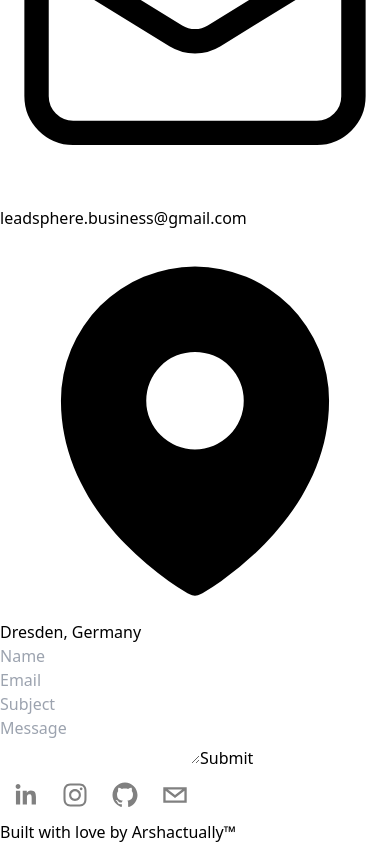
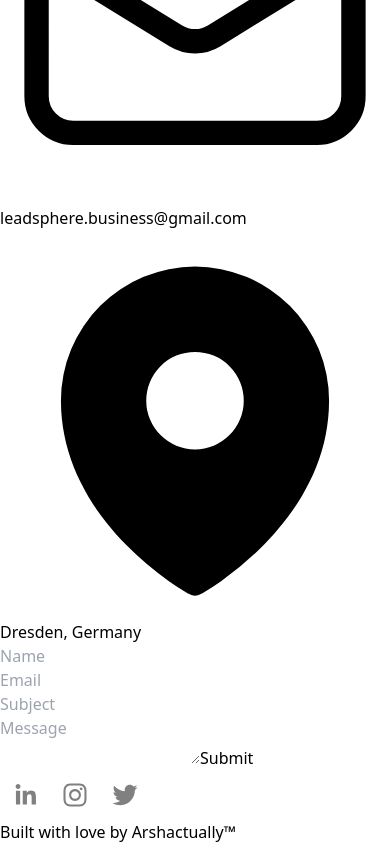
Before and after one commit to arshactually/lead_sphere, a Next.js app: page / in a window 390 px wide. Shown: the part 3630-4474 px from the top of the page. Built offline with nearby package versions, Linux system fonts and the light colour scheme.

Commit message:
made website more responsive

```diff
--- a/app/page.tsx
+++ b/app/page.tsx
@@ -21,7 +21,7 @@ export default function Home() {
     <Header />
 
     {/* Hero */}
-    <section id="hero" className='snap-start'>
+    <section id="hero" className='md:snap-start'>
       <Hero />
     </section>
 
--- a/components/About.tsx
+++ b/components/About.tsx
@@ -63,7 +63,7 @@ export default function About({}: Props) {
       transition={{ duration: 1.5 }}
       className="flex flex-col relative h-screen text-center md:text-left md:flex-row max-w-7xl px-10 justify-evenly mx-auto items-center"
     >
-      <h3 className="absolute top-24 uppercase tracking-[20px] text-gray-500 text-2xl">
+      <h3 className="absolute top-24 uppercase tracking-[20px] text-gray-500 text-2xl max-[480px]:top-10 max-[375px]:pl-[50px]">
         About
       </h3>
 
--- a/components/Contact.tsx
+++ b/components/Contact.tsx
@@ -91,7 +91,7 @@ function Contact({}: Props) {
 
   return (
     <div className="h-screen flex relative flex-col text-center md:text-left md:flex-row max-w-7xl px-10 justify-evenly mx-auto items-center">
-      <h3 className="absolute top-24 uppercase tracking-[20px] text-gray-500 text-2xl">
+      <h3 className="absolute top-24 uppercase tracking-[20px] text-gray-500 text-2xl max-[375px]:top-10 max-[375px]:pl-[50px]">
         Contact Us
       </h3>
 
--- a/components/Footer.tsx
+++ b/components/Footer.tsx
@@ -14,22 +14,17 @@ function Footer({}: Props) {
             bgColor='transparent'
         />
         <SocialIcon
-            url='https://www.instagram.com/arshactually/'
+            url='https://www.instagram.com/leadsphere.ai/'
             fgColor='gray'
             bgColor='transparent'
         />
         <SocialIcon
-            url='https://github.com/arshactually'
+            url='https://twitter.com/LeadSphereai'
             fgColor='gray'
             bgColor='transparent'
         />
 
-        <SocialIcon
-            className='cursor-pointer'
-            network='email'
-            fgColor='gray'
-            bgColor='transparent'
-        />
+
 
     </div>
 
--- a/components/Header.tsx
+++ b/components/Header.tsx
@@ -7,7 +7,7 @@ import { SocialIcon } from "react-social-icons";
 import  Link  from "next/link";
 
 function Header() {
-    return <header className=" sticky top-0 flex items-start justify-between p-5 max-w-7xl mx-auto z-20 xl:items-center max-[480px]:flex-col">
+    return <header className=" md:sticky top-0 flex items-start justify-between p-5 max-w-7xl mx-auto z-20 xl:items-center max-[480px]:flex-col">
 
     <motion.div
             initial={{
--- a/components/WorkCard1.tsx
+++ b/components/WorkCard1.tsx
@@ -24,7 +24,7 @@ export default function WorkCard1({}: Props) {
         </div>
         <p className='uppercase py-5 text-gray-500'></p>
 
-        <ul className='list-disc space-y-4 ml-5 text-lg max-[480px]:w-[100vw] max-[480px]:px-[10vw]'>
+        <ul className='list-disc space-y-4 ml-5 text-lg max-[480px]:w-[100vw] max-[480px]:px-[10vw] max-[375px]:text-sm'>
           <li>Enhanced Customer Interaction: AI chatbots provide efficient and personalized customer support, improving user experiences and satisfaction.</li>
           <li>24/7 Availability: Chatbots are available round the clock, ensuring immediate responses to customer inquiries, even outside business hours</li>
           <li>Data-Driven Insights: AI bots collect and analyze customer interactions, offering valuable insights to refine your strategies and optimize user interactions.</li>
```
